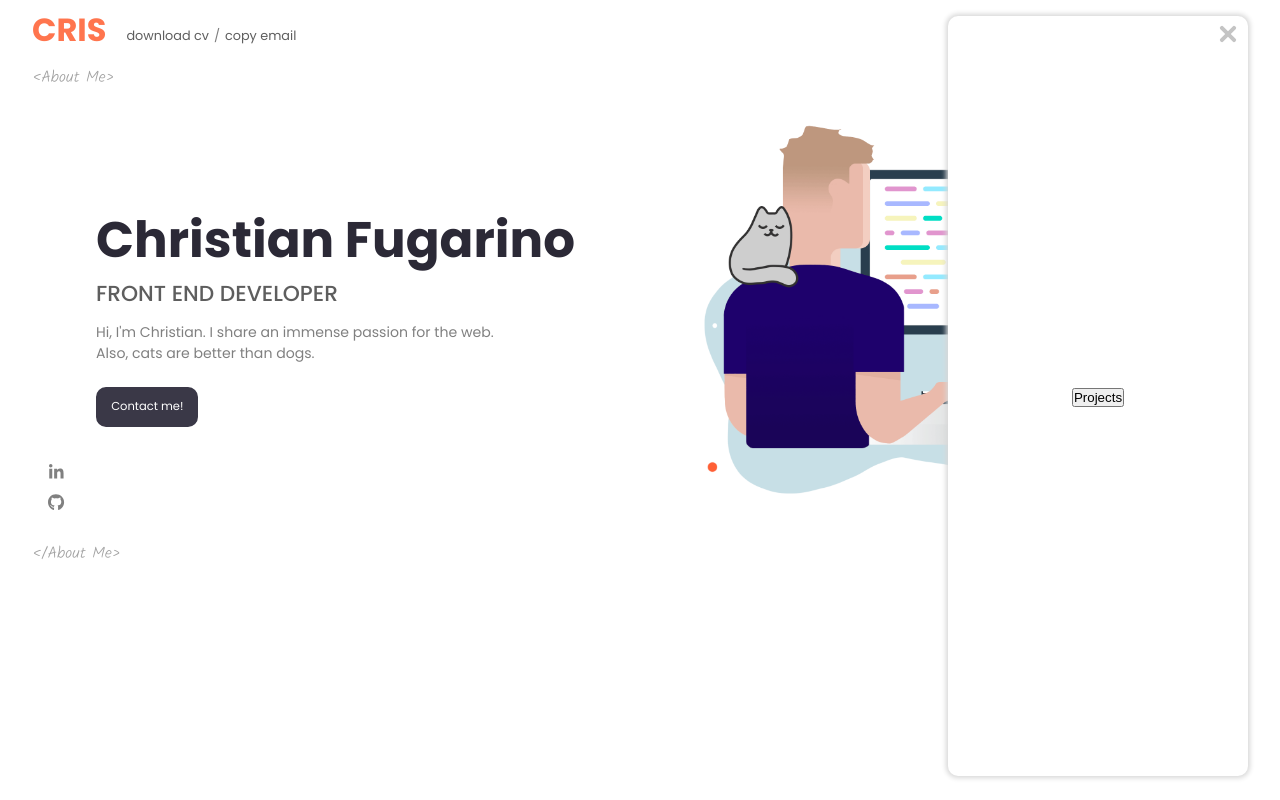
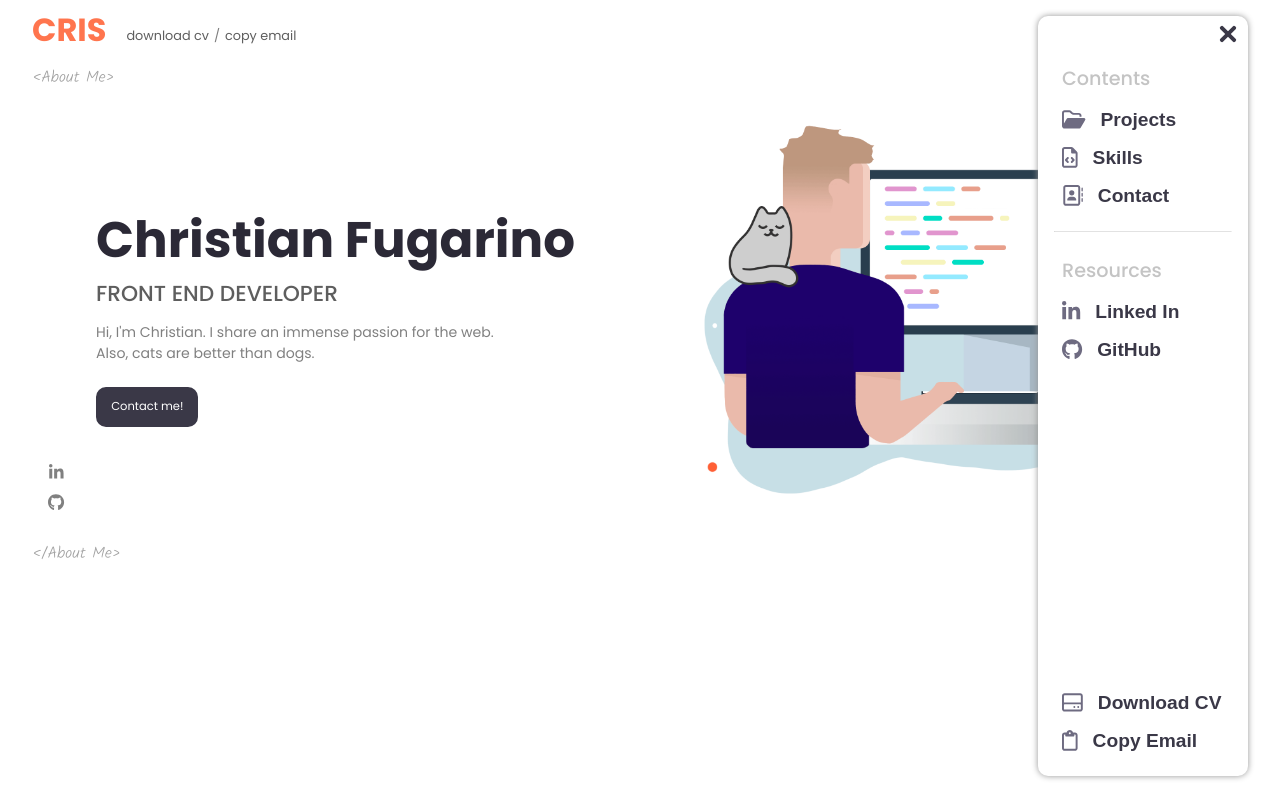
Before and after one commit to fugarino/Old-Portfolio, a React (Create React App) app: page / in a window 1280 px wide. Both pictures are taken after a click on the button 1224 px from the left and 34 px from the top of the page. Built offline with nearby package versions, Linux system fonts and the light colour scheme.

Commit message:
menu content

```diff
--- a/src/App.js
+++ b/src/App.js
@@ -2,6 +2,14 @@ import React, { useState, useEffect } from "react";
 import Nav from "./Components/Nav/Nav";
 import Menu from "./Components/Menu/Menu";
 import Hero from "./Components/Hero/Hero";
+import { FontAwesomeIcon } from "@fortawesome/react-fontawesome";
+import { faFolderOpen } from "@fortawesome/free-regular-svg-icons";
+import { faFileCode } from "@fortawesome/free-regular-svg-icons";
+import { faAddressBook } from "@fortawesome/free-regular-svg-icons";
+import { faGithub } from "@fortawesome/free-brands-svg-icons";
+import { faLinkedinIn } from "@fortawesome/free-brands-svg-icons";
+import { faClipboard } from "@fortawesome/free-regular-svg-icons";
+import { faHdd } from "@fortawesome/free-regular-svg-icons";
 import "./App.scss";
 
 function App() {
@@ -14,7 +22,41 @@ function App() {
       setContent(
         <div className={menuSize}>
           <div className="menu-content">
-            <button>Projects</button>
+            <div className="top">
+              <h4>Contents</h4>
+              <button>
+                <FontAwesomeIcon icon={faFolderOpen} className="icon" />
+                <h3>Projects</h3>
+              </button>
+              <button>
+                <FontAwesomeIcon icon={faFileCode} className="icon" />
+                <h3>Skills</h3>
+              </button>
+              <button className="contact">
+                <FontAwesomeIcon icon={faAddressBook} className="icon" />
+                <h3>Contact</h3>
+              </button>
+              <hr />
+              <h4 className="resources">Resources</h4>
+              <button>
+                <FontAwesomeIcon icon={faLinkedinIn} className="icon" />
+                <h3>Linked In</h3>
+              </button>
+              <button>
+                <FontAwesomeIcon icon={faGithub} className="icon" />
+                <h3>GitHub</h3>
+              </button>
+            </div>
+            <div className="bottom">
+              <button>
+                <FontAwesomeIcon icon={faHdd} className="icon" />
+                <h3>Download CV</h3>
+              </button>
+              <button>
+                <FontAwesomeIcon icon={faClipboard} className="icon" />
+                <h3>Copy Email</h3>
+              </button>
+            </div>
           </div>
         </div>
       );
--- a/src/Components/Menu/menu.scss
+++ b/src/Components/Menu/menu.scss
@@ -45,20 +45,20 @@
 
     .close::before {
       transform: translateY(5px) rotateZ(45deg) scaleX(0.7);
-      background-color: rgb(196, 196, 196);
+      background-color: #3a3847;
     }
     .close::after {
       transform: translateY(-5px) rotateZ(-45deg) scaleX(0.7);
-      background-color: rgb(196, 196, 196);
+      background-color: #3a3847;
     }
 
     .expanded {
-      width: 300px;
+      width: 210px;
       height: 95vh;
       padding: 1rem;
-      box-shadow: 0 0 5px 2px rgb(215, 215, 215);
+      box-shadow: 0 0 6px 0px #949494;
       border-radius: 10px;
-      transition: all 0.3s ease;
+      transition: all 0.15s ease;
       background-color: rgb(255, 255, 255);
       overflow: hidden;
       display: flex;
@@ -69,11 +69,70 @@
       width: 40px;
       // height: 35px;
       height: 95vh;
-      transition: all 0.3s ease;
+      transition: all 0.15s ease;
     }
 
     .menu-content {
       white-space: nowrap;
+      display: flex;
+      justify-content: space-between;
+      height: 100%;
+      flex-direction: column;
+      width: 100vw;
+
+      .icon {
+        color: #6e6b81;
+      }
+
+      .top {
+        display: flex;
+        flex-direction: column;
+        margin-top: 2rem;
+      }
+      .bottom {
+        display: flex;
+        flex-direction: column;
+      }
+
+      button {
+        margin: 0.5rem;
+        border: none;
+        font-size: 1.3rem;
+        background-color: transparent;
+        text-align: left;
+        color: #3a3847;
+        display: flex;
+      }
+
+      h4 {
+        margin: 0.5rem;
+        font-weight: 500;
+        font-size: 1.2rem;
+        color: rgb(196, 196, 196);
+
+        &:nth-child(1) {
+          margin-top: 0;
+        }
+      }
+
+      h3 {
+        font-size: 1.2rem;
+        font-weight: 600;
+        margin-left: 15px;
+      }
+
+      .contact {
+        margin-bottom: 1.5rem;
+      }
+      .resources {
+        margin-top: 1.5rem;
+      }
+
+      hr {
+        border-top: 1px solid #e2e2e2;
+        border-bottom: none;
+        border-radius: 10px;
+      }
     }
   }
 }
```
